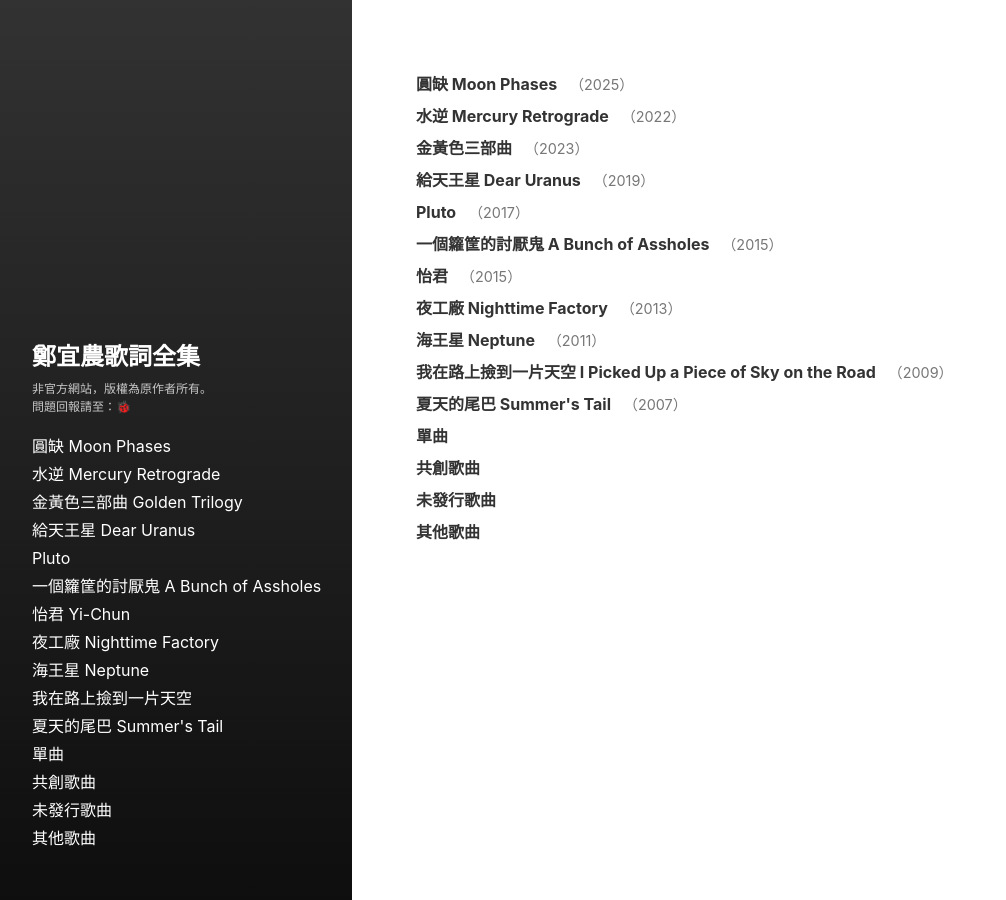
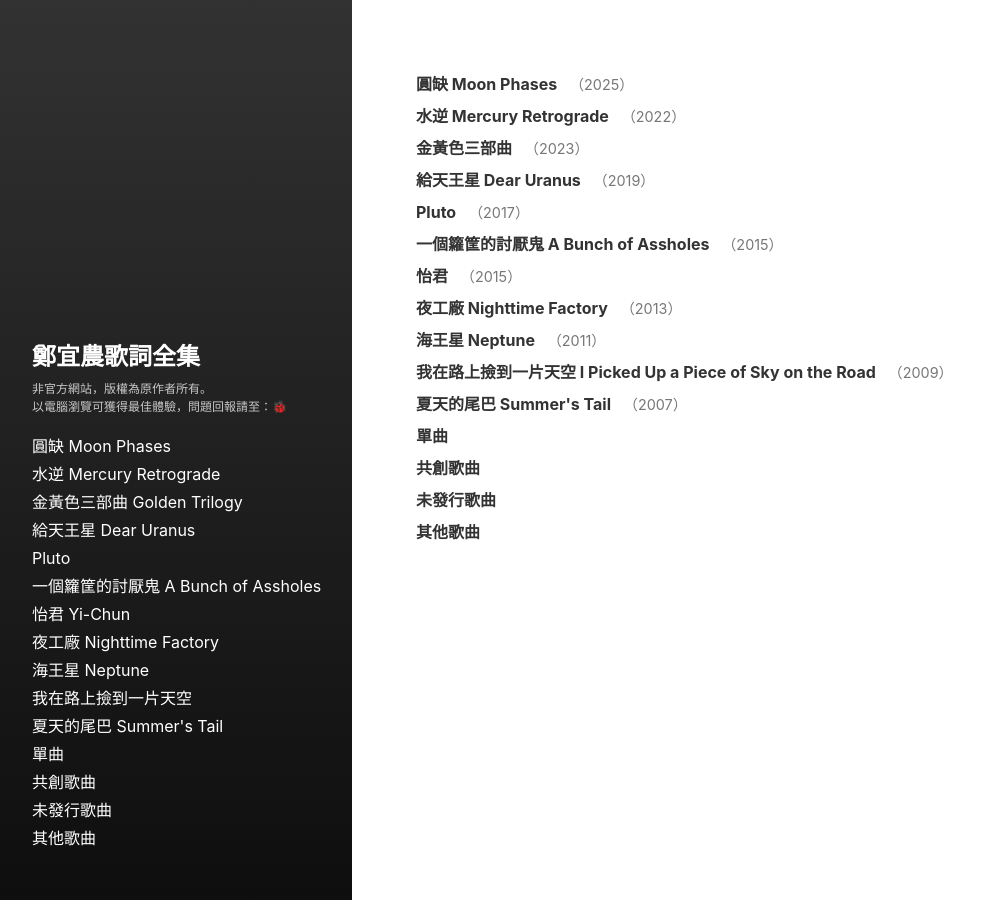
Before and after one commit to ennocheng/lyrics, a Jekyll site: the page built from index.md, in a window 1280 px wide. Shown: the whole page, without its empty margins (0-1006 px from the left). Built offline with Jekyll 4.4.1, drawn with Linux system fonts in a browser that asks for light colours.

Commit message:
change description

```diff
--- a/_config.yml
+++ b/_config.yml
@@ -22,7 +22,7 @@ title: 鄭宜農歌詞全集
 #email: your-email@example.com
 description: #>- this means to ignore newlines until "baseurl:"
   非官方網站，版權為原作者所有。<br />
-  問題回報請至：<a href="https://github.com/ennocheng/lyrics/issues">🐞</a>
+  以電腦瀏覽可獲得最佳體驗，問題回報請至：<a href="https://github.com/ennocheng/lyrics/issues">🐞</a>
 baseurl: "/lyrics" # the subpath of your site, e.g. /blog
 url: "https://ennocheng.github.io" # the base hostname & protocol for your site, e.g. http://example.com
 #twitter_username: jekyllrb
```
